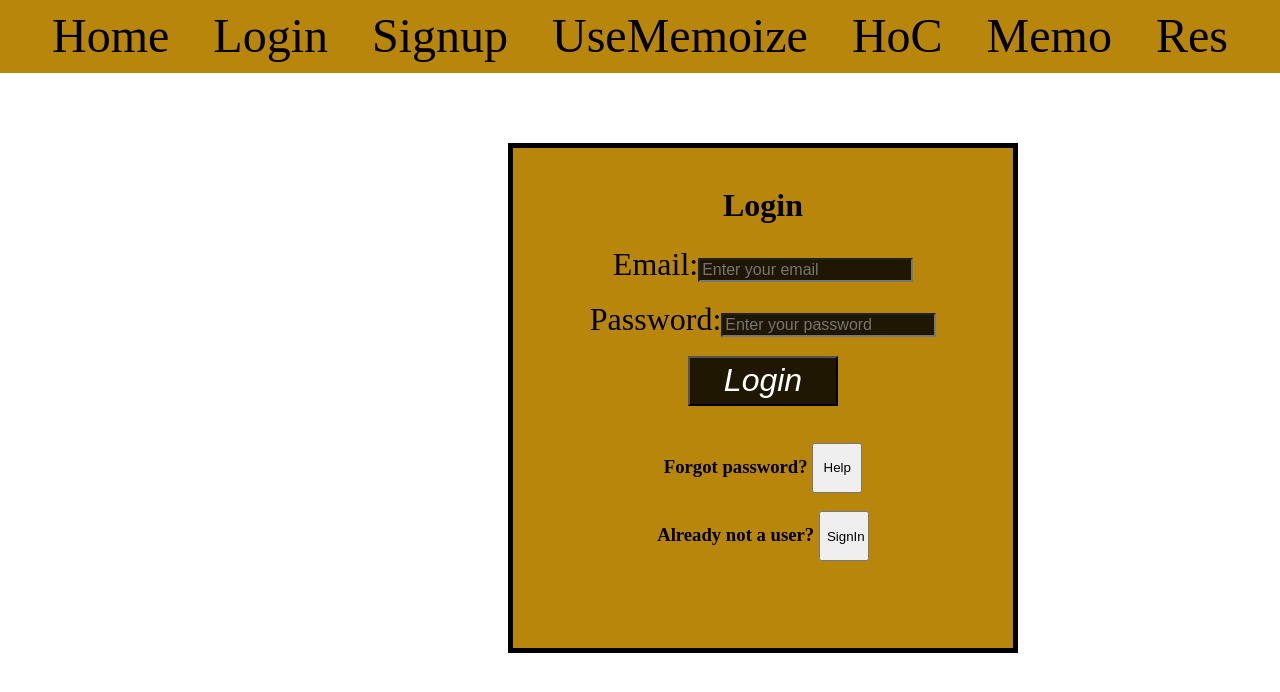
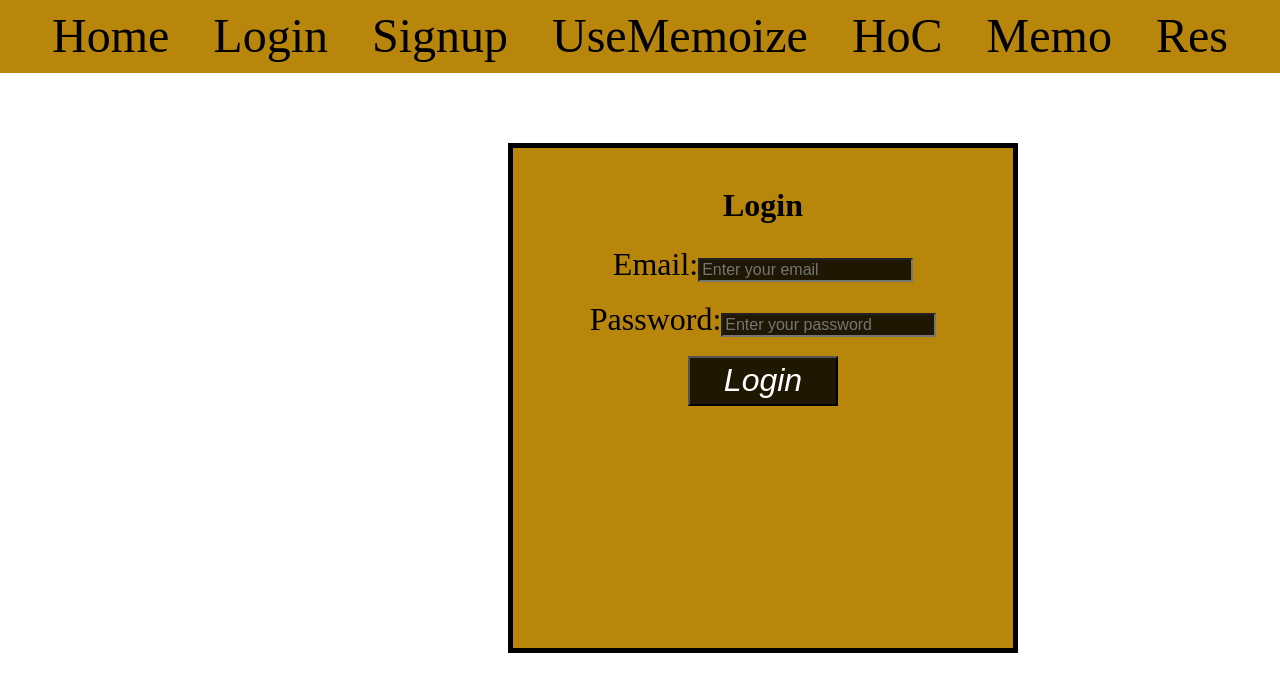
Before and after one commit to Rubini17/mern, a React (Vite) app in the folder FrontendMERN/: page /login in a window 1280 px wide. Shown: the top 692 px of the page. Built offline with nearby package versions, Linux system fonts and the light colour scheme.

Commit message:
day15_fn

```diff
--- a/FrontendMERN/src/components/functionalcomp/login.jsx
+++ b/FrontendMERN/src/components/functionalcomp/login.jsx
@@ -1,48 +1,112 @@
-import { useNavigate } from "react-router-dom"
-import "../css/nav.css"
+import { useNavigate, Link } from "react-router-dom";
+import { useState } from "react";
+import axios from "axios";
+import "../css/nav.css";
 function Login() {
-    const navigate= useNavigate();
-    function signup(){
+  const navigate = useNavigate();
+  function signup() {
     navigate("/signup");
   }
 
-    const style1={
+  const style1 = {
     fontSize: "2em",
-
-      }
-      const style2={
-        fontSize:"1em",
+  };
+  const style2 = {
+    fontSize: "1em",
     backgroundColor: "rgba(0, 0, 0, 0.83)",
-        color: "darkgoldenrod"
-      }
-      const style3={
-        fontSize:"2em",
-        fontStyle:"italic",
+    color: "darkgoldenrod",
+  };
+  const style3 = {
+    fontSize: "2em",
+    fontStyle: "italic",
     width: "150px",
     backgroundColor: "rgba(0, 0, 0, 0.83)",
     color: "white",
+  };
+  const style4={
+    textDecoration:"none",
+    color:"inherit"
+  }
+
+  const [email, setEmail] = useState("");
+  const [password, setPassword] = useState("");
+
+  const handleLogin= async(event)=>{
+    event.preventDefault();
+    const req= await axios.post("https://backend-mern-6jhn.onrender.com/login" ,
+      {
+        email:email,
+        password:password,
+      }
+    );
+
+    const message= req.data.message;
+    const isLogin= req.data.isLogin;
+    if(isLogin)
+    {
+      alert(message);
+      navigate('/hoc');
+    }
+    else{
+      alert(message)
+    }
+
+  };
 
 
-      }
-
-    return(
-      <div class="container2"><br/>
-        <h1 ><center>Login</center></h1>
-       <center> <label style={style1}>Email:</label>
-        <input type="emai;" placeholder="Enter your email" style={style2}></input></center>
-        <br/>
-        <center><label style={style1}>Password:</label>
-        <input type="password" placeholder="Enter your password" style={style2}></input></center>
-        <br/>
-        <center><button style={style3}>Login </button></center>
-        <br/>
-        <h3><center>Forgot password? <button>Help</button></center></h3>
-        <h3><center>Already not a user?  <button onClick={signup}>SignIn</button></center></h3>
-
-
+  return (
+    <div class="container2">
+      <br />
+      <h1>
+        <center>Login</center>
+      </h1>
+      <form onSubmit={handleLogin}>
+        <center>
+          {" "}
+          <label htmlFor="email" style={style1}>
+            Email:
+          </label>
+          <input
+            type="email"
+            id="email"
+            placeholder="Enter your email"
+            style={style2}
+            value={email}
+            onChange={(e) => setEmail(e.target.value)}
+          ></input>
+        </center>
+        <br />
+        <center>
+          <label htmlFor="password" style={style1}>
+            Password:
+          </label>
+          <input
+            type="password"
+            id="password"
+            placeholder="Enter your password"
+            style={style2}
+            value={password}
+            onChange={(e) => setPassword(e.target.value)}
+          ></input>
+        </center>
+        <br />
+        <center>
+          <button type='submit'style={style3}>Login </button>
+        </center>
+        {/* <br />
+        <h3>
+          <center>
+            Forgot password? <button>Help</button>
+          </center>
+        </h3>
+        <h3>
+          <center>
+            Already not a user? <button style={style3}><Link to="/signup" style={style4} >Signup</Link></button>
+          </center>
+        </h3> */}
+      </form>
     </div>
   );
 }
 
-
 export default Login;
--- a/FrontendMERN/src/components/functionalcomp/signup.jsx
+++ b/FrontendMERN/src/components/functionalcomp/signup.jsx
@@ -39,7 +39,8 @@ function Signup() {
         phone:phone,
       }
     );
-    // console.log(req.data);
+    console.log(email,password);
+    console.log(req.data);
     const message= req.data.message;
     const isSignup= req.data.isSignup;
     if(isSignup){
```
Also changed, not shown: 1 other file (tests, documents, lock files or other folders). Lines whose indentation alone changed are shown as unchanged.
